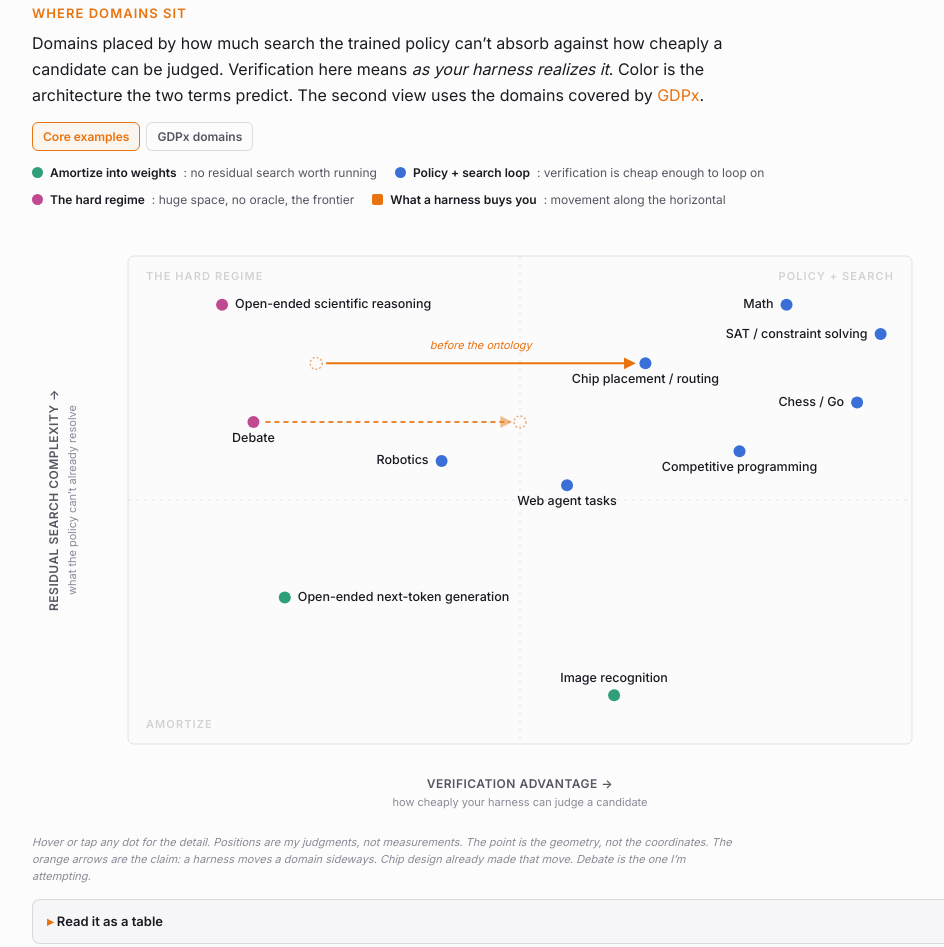
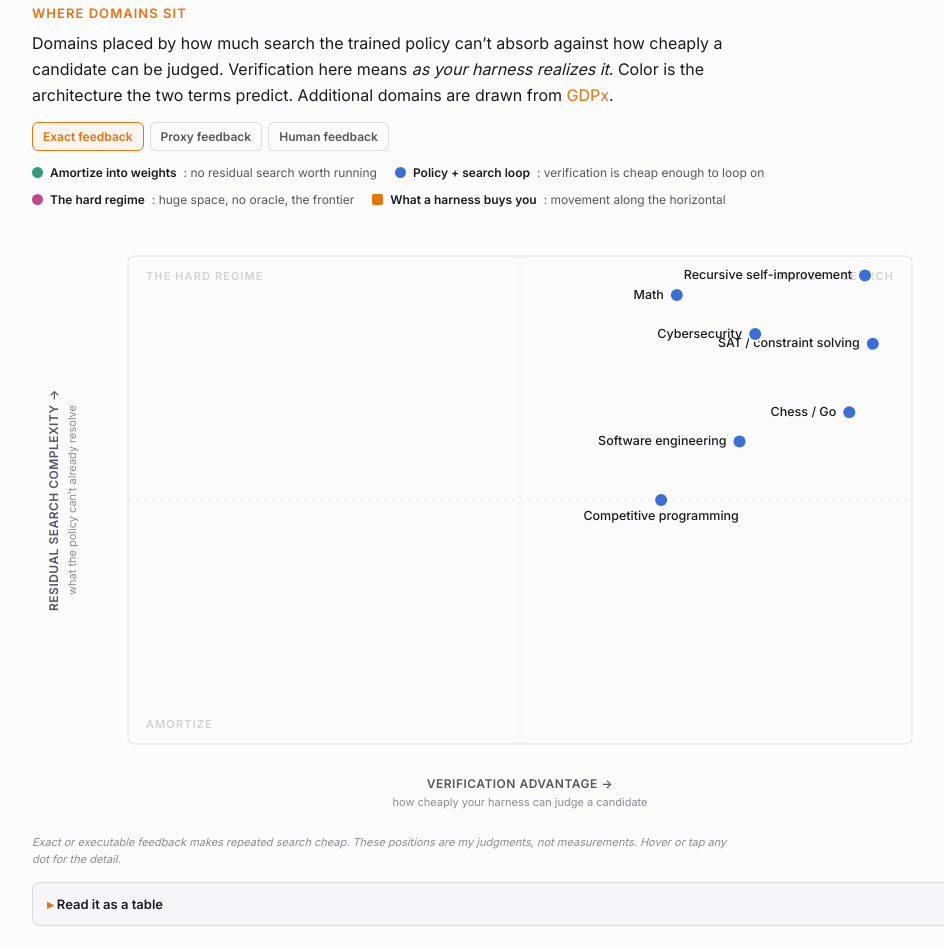
Before and after one commit to tarunyaa/personal-website, a plain HTML site: page amortization-game-i/index.html in a window 1280 px wide. Shown: the part 1493-2440 px from the top of the page, without its empty margins (146-1090 px from the left). Drawn offline with Linux system fonts and the light colour scheme.

Commit message:
Segment amortization domains by feedback type

```diff
--- a/amortization-game-i/index.html
+++ b/amortization-game-i/index.html
@@ -524,12 +524,13 @@ footer.page {
 <div class="map-block">
   <div class="map-header">
     <h3>Where domains sit</h3>
-    <p>Domains placed by how much search the trained policy can&rsquo;t absorb against how cheaply a candidate can be judged. Verification here means <em>as your harness realizes it</em>. Color is the architecture the two terms predict. The second view uses the domains covered by <a href="https://newsletter.semianalysis.com/p/gdpx-measuring-frontier-model-capabilities" target="_blank" rel="noopener">GDPx</a>.</p>
+    <p>Domains placed by how much search the trained policy can&rsquo;t absorb against how cheaply a candidate can be judged. Verification here means <em>as your harness realizes it</em>. Color is the architecture the two terms predict. Additional domains are drawn from <a href="https://newsletter.semianalysis.com/p/gdpx-measuring-frontier-model-capabilities" target="_blank" rel="noopener">GDPx</a>.</p>
   </div>
 
-  <div class="map-tabs" role="group" aria-label="Choose domain set">
-    <button class="map-tab" type="button" data-domain-set="core" aria-pressed="true">Core examples</button>
-    <button class="map-tab" type="button" data-domain-set="gdpx" aria-pressed="false">GDPx domains</button>
+  <div class="map-tabs" role="group" aria-label="Choose verifier type">
+    <button class="map-tab" type="button" data-domain-set="exact" aria-pressed="true">Exact feedback</button>
+    <button class="map-tab" type="button" data-domain-set="proxy" aria-pressed="false">Proxy feedback</button>
+    <button class="map-tab" type="button" data-domain-set="human" aria-pressed="false">Human feedback</button>
   </div>
 
   <div class="legend" id="legend"></div>
@@ -540,7 +541,7 @@ footer.page {
   <div class="chart-key" id="chartKey" hidden></div>
 
 
-  <p class="map-note" id="mapNote">Hover or tap any dot for the detail. Positions are my judgments, not measurements. The point is the geometry, not the coordinates. The orange arrows are the claim: a harness moves a domain sideways. Chip design already made that move. Debate is the one I&rsquo;m attempting.</p>
+  <p class="map-note" id="mapNote">Exact or executable feedback makes repeated search cheap. These positions are my judgments, not measurements. Hover or tap any dot for the detail.</p>
 
   <details class="table-view">
     <summary>Read it as a table</summary>
@@ -635,38 +636,38 @@ const REGIMES = {
 // x = verification advantage (0 to 100), y = residual search complexity (0 to 100).
 // `anchor` places the label relative to the dot so nothing collides.
 const CORE_DOMAINS = [
-  { name: "Open-ended next-token generation", nAnchor: "right", short: "Next-token generation", x: 20, y: 30, r: "amortize", anchor: "right",
+  { name: "Open-ended next-token generation", segment: "human", nAnchor: "right", short: "Next-token generation", x: 20, y: 30, r: "amortize", anchor: "right",
     search: "Raw space huge; residual low to medium", verify: "Low", feedback: "Plausibility, preference, or delayed human judgment",
     arch: "Mostly amortized model", note: "This point is about unconstrained generation, not language embedded in a verifiable task." },
-  { name: "Image recognition", nAnchor: "above", short: "Image recognition", x: 62, y: 10, r: "amortize", anchor: "above",
+  { name: "Image recognition", segment: "proxy", nAnchor: "above", short: "Image recognition", x: 62, y: 10, r: "amortize", anchor: "above",
     search: "Low", verify: "High-ish", feedback: "N/A",
     arch: "Almost entirely amortized" },
-  { name: "Robotics", nAnchor: "below", short: "Robotics", x: 40, y: 58, r: "search", anchor: "left",
+  { name: "Robotics", segment: "proxy", nAnchor: "below", short: "Robotics", x: 40, y: 58, r: "search", anchor: "left",
     search: "High", verify: "Medium/low", feedback: "Rich but expensive",
     arch: "Learned policy + model/planning" },
-  { name: "Web agent tasks", nAnchor: "below", short: "Web agents", x: 56, y: 53, r: "search", anchor: "below",
+  { name: "Web agent tasks", segment: "proxy", nAnchor: "below", short: "Web agents", x: 56, y: 53, r: "search", anchor: "below",
     search: "High", verify: "Medium", feedback: "Environment feedback",
     arch: "Harnessed sequential agent" },
-  { name: "Competitive programming", nAnchor: "left", short: "Competitive prog.", x: 78, y: 60, r: "search", anchor: "below",
+  { name: "Competitive programming", segment: "exact", nAnchor: "left", short: "Competitive prog.", x: 68, y: 50, r: "search", anchor: "below",
     search: "High", verify: "High", feedback: "Tests / compiler",
     arch: "Agent + sampling/search + execution" },
-  { name: "Chess / Go", nAnchor: "left", short: "Chess / Go", x: 93, y: 70, r: "search", anchor: "left",
+  { name: "Chess / Go", segment: "exact", nAnchor: "left", short: "Chess / Go", x: 92, y: 68, r: "search", anchor: "left",
     search: "Very high", verify: "Extremely high", feedback: "Dense",
     arch: "Policy/value network + search" },
-  { name: "SAT / constraint solving", nAnchor: "left", short: "SAT / constraints", x: 96, y: 84, r: "search", anchor: "left",
+  { name: "SAT / constraint solving", segment: "exact", nAnchor: "left", short: "SAT / constraints", x: 95, y: 82, r: "search", anchor: "left",
     search: "Extreme", verify: "Extreme", feedback: "Dense",
     arch: "Search + learned heuristics" },
-  { name: "Math", nAnchor: "left", short: "Math", x: 84, y: 90, r: "search", anchor: "left",
+  { name: "Math", segment: "exact", nAnchor: "left", short: "Math", x: 70, y: 92, r: "search", anchor: "left",
     search: "Extreme", verify: "Extreme", feedback: "Very dense",
     arch: "Policy + proof search + formal verifier" },
-  { name: "Chip placement / routing", nAnchor: "below", short: "Chip place / route", x: 66, y: 78, r: "search", anchor: "below",
+  { name: "Chip placement / routing", segment: "proxy", nAnchor: "below", short: "Chip place / route", x: 66, y: 78, r: "search", anchor: "below",
     search: "Extreme", verify: "High", feedback: "Dense simulators / objectives",
     arch: "Learned heuristics + optimization/search",
     ghost: 24, ghostLabel: "before the ontology" },
-  { name: "Open-ended scientific reasoning", nAnchor: "right", short: "Open-ended science", x: 12, y: 90, r: "hard", anchor: "right",
+  { name: "Open-ended scientific reasoning", segment: "human", nAnchor: "right", short: "Open-ended science", x: 28, y: 84, r: "hard", anchor: "right",
     search: "Extreme", verify: "Often low", feedback: "Sparse",
     arch: "Hard regime, no known good answer" },
-  { name: "Debate", nAnchor: "below", short: "Debate", x: 16, y: 66, r: "hard", anchor: "below",
+  { name: "Debate", segment: "human", nAnchor: "below", short: "Debate", x: 16, y: 66, r: "hard", anchor: "below",
     search: "Extreme", verify: "Direct verifier poor", feedback: "Manufactured verification signal",
     arch: "Multi-agent protocol + judge",
     target: 50 },
@@ -675,43 +676,41 @@ const CORE_DOMAINS = [
 // GDPx supplies the domain list and realistic task environments. The positions
 // below are this essay's hypotheses, not GDPx measurements or benchmark scores.
 const GDPX_DOMAINS = [
-  { name: "Alignment", nAnchor: "right", short: "Alignment", x: 16, y: 90, r: "hard", anchor: "right",
+  { name: "Alignment", segment: "human", nAnchor: "right", short: "Alignment", x: 12, y: 94, r: "hard", anchor: "right",
     search: "Extreme", verify: "Low", feedback: "Behavioral rules and human judgment",
     arch: "Search with oversight; weak final oracle" },
-  { name: "Finance", nAnchor: "right", short: "Finance", x: 31, y: 66, r: "hard", anchor: "right",
+  { name: "Finance", segment: "human", nAnchor: "right", short: "Finance", x: 35, y: 56, r: "hard", anchor: "right",
     search: "High", verify: "Low to medium", feedback: "Delayed outcomes and expert review",
     arch: "Agentic search + expert evaluation" },
-  { name: "Legal", nAnchor: "below", short: "Legal", x: 40, y: 59, r: "hard", anchor: "below",
+  { name: "Legal", segment: "human", nAnchor: "below", short: "Legal", x: 45, y: 46, r: "hard", anchor: "below",
     search: "High", verify: "Low to medium", feedback: "Precedent, procedure, and expert judgment",
     arch: "Retrieval/search + human or institutional judge" },
-  { name: "Biology", nAnchor: "left", short: "Biology", x: 48, y: 72, r: "search", anchor: "left",
+  { name: "Biology", segment: "proxy", nAnchor: "left", short: "Biology", x: 44, y: 70, r: "search", anchor: "left",
     search: "Very high", verify: "Medium", feedback: "Experiments and simulated lab measurements",
     arch: "Policy + experiment planning + tools" },
-  { name: "Materials science", nAnchor: "below", short: "Materials science", x: 56, y: 82, r: "search", anchor: "below",
+  { name: "Materials science", segment: "proxy", nAnchor: "below", short: "Materials science", x: 52, y: 90, r: "search", anchor: "left",
     search: "Extreme", verify: "Medium", feedback: "Simulation and laboratory measurements",
     arch: "Learned heuristics + experimental search" },
-  { name: "Chip design", nAnchor: "left", short: "Chip design", x: 66, y: 88, r: "search", anchor: "left",
-    search: "Extreme", verify: "High", feedback: "EDA checks, simulators, timing, power, and area",
-    arch: "Learned heuristics + optimization/search" },
-  { name: "Hardware design", nAnchor: "below", short: "Hardware design", x: 72, y: 80, r: "search", anchor: "below",
+  { name: "Hardware design", segment: "proxy", nAnchor: "below", short: "Hardware design", x: 78, y: 84, r: "search", anchor: "below",
     search: "Extreme", verify: "High", feedback: "CAD checks, simulation, synthesis, and FPGA tests",
     arch: "Agent + design search + execution" },
-  { name: "Quant trading", nAnchor: "below", short: "Quant trading", x: 72, y: 68, r: "search", anchor: "below",
+  { name: "Quant trading", segment: "proxy", nAnchor: "below", short: "Quant trading", x: 72, y: 62, r: "search", anchor: "below",
     search: "Very high", verify: "High in-sample; weaker out-of-sample", feedback: "Backtests and live returns",
     arch: "Policy + search + adversarial validation" },
-  { name: "Cybersecurity", nAnchor: "left", short: "Cybersecurity", x: 82, y: 88, r: "search", anchor: "left",
+  { name: "Cybersecurity", segment: "exact", nAnchor: "left", short: "Cybersecurity", x: 80, y: 84, r: "search", anchor: "left",
     search: "Extreme", verify: "High for exploits; lower for safe conduct", feedback: "Running services, flags, and behavioral constraints",
     arch: "Agentic search + execution + policy constraints" },
-  { name: "Software engineering", nAnchor: "left", short: "Software eng.", x: 88, y: 70, r: "search", anchor: "left",
+  { name: "Software engineering", segment: "exact", nAnchor: "left", short: "Software eng.", x: 78, y: 62, r: "search", anchor: "left",
     search: "High", verify: "High", feedback: "Tests, compilers, runtime behavior, and review",
     arch: "Agent + repository search + execution" },
-  { name: "Recursive self-improvement", nAnchor: "left", short: "RSI", x: 90, y: 94, r: "search", anchor: "left",
+  { name: "Recursive self-improvement", segment: "exact", nAnchor: "left", short: "RSI", x: 94, y: 96, r: "search", anchor: "left",
     search: "Extreme", verify: "High when improvements can be benchmarked", feedback: "Evals, tests, and measured capability change",
     arch: "Policy + experiment loop + gated self-modification" },
 ];
 
-let activeDomainSet = "core";
-const activeDomains = () => activeDomainSet === "gdpx" ? GDPX_DOMAINS : CORE_DOMAINS;
+const ALL_DOMAINS = [...CORE_DOMAINS, ...GDPX_DOMAINS];
+let activeDomainSet = "exact";
+const activeDomains = () => ALL_DOMAINS.filter(domain => domain.segment === activeDomainSet);
 
 // ── Rendering ─────────────────────────────────────────────────────────
 // The chart re-lays-out to whatever width it is given, so it always fits
@@ -971,8 +970,9 @@ function renderTable() {
 }
 
 const mapNotes = {
-  core: "Hover or tap any dot for the detail. Positions are my judgments, not measurements. The point is the geometry, not the coordinates. The orange arrows are the claim: a harness moves a domain sideways. Chip design already made that move. Debate is the one I’m attempting.",
-  gdpx: "GDPx supplies the domain list and realistic task environments. These positions are my judgments, not GDPx measurements or benchmark results. They show how the same economic domains look through the amortization framework."
+  exact: "Exact or executable feedback makes repeated search cheap. These positions are my judgments, not measurements. Hover or tap any dot for the detail.",
+  proxy: "Simulators, backtests, experiments, and environment feedback make search possible, but they are imperfect or expensive proxies for the final objective. The chip-design arrow shows how a harness can increase verification advantage.",
+  human: "Human, institutional, or delayed feedback leaves the verifier weak. These are the domains where productive search is hardest to distinguish from persuasive or locally optimized behavior."
 };
 
 document.querySelectorAll(".map-tab").forEach(button => {
```
